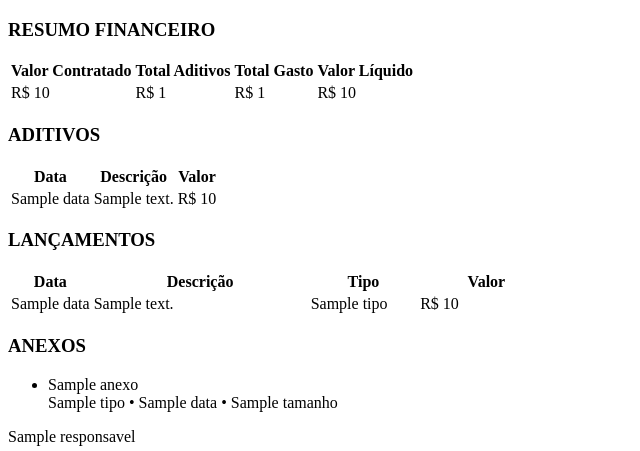
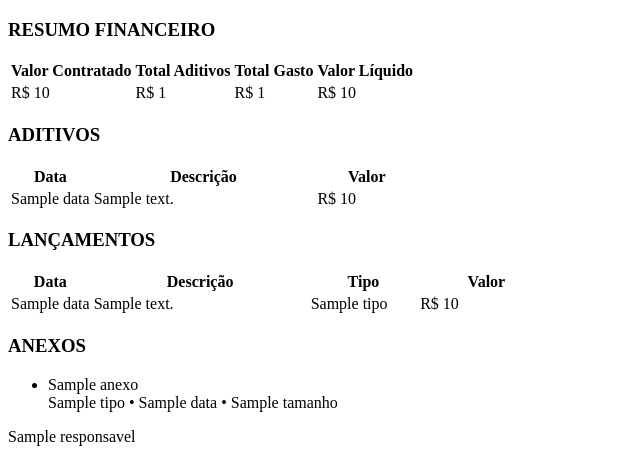
Before and after one commit to cassioreistech/Controle_de_Obras, a Python web app: template src/controle_obras/templates/relatorio_obra_weasy.html in a window 1280 px wide. Shown: the part 207-658 px from the top of the page, without its empty margins (0-640 px from the left). Run offline with Jinja, Linux system fonts and the light colour scheme; the template is opened without the code that fills it: most values are stand-ins (such as "Sample title", 1, 10 or a date in 2020).

Commit message:
fix: alinhar colunas tabela aditivos com colgroup e table-layout fixed

```diff
--- a/src/controle_obras/templates/relatorio_obra_weasy.html
+++ b/src/controle_obras/templates/relatorio_obra_weasy.html
@@ -53,12 +53,17 @@
     {% if aditivos %}
     <section class="secao">
         <h3>ADITIVOS</h3>
-        <table class="tabela-dados">
+        <table class="tabela-aditivos">
+            <colgroup>
+                <col style="width: 20%;">
+                <col style="width: 55%;">
+                <col style="width: 25%;">
+            </colgroup>
             <thead>
                 <tr>
-                    <th class="col-data">Data</th>
-                    <th class="col-desc">Descrição</th>
-                    <th class="col-valor">Valor</th>
+                    <th>Data</th>
+                    <th>Descrição</th>
+                    <th class="direita">Valor</th>
                 </tr>
             </thead>
             <tbody>
```
Also changed, not shown: src/controle_obras/static/css/relatorio_weasy.css (+17 -0 lines).
